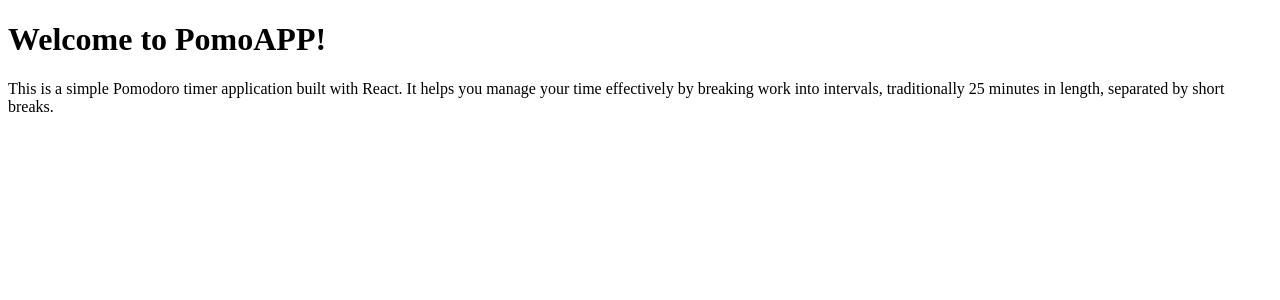
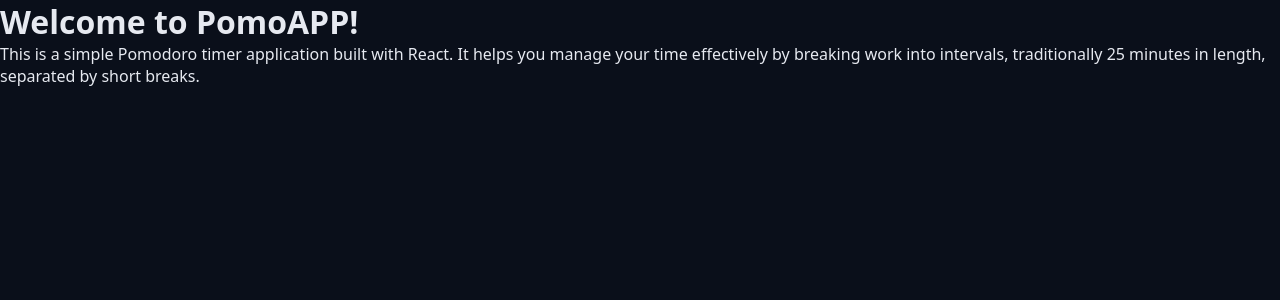
Before and after one commit to sidney-cardoso/pomoApp, a React (Vite) app: page / in a window 1280 px wide. Shown: the top 300 px of the page. Built offline with nearby package versions, Linux system fonts and the light colour scheme.

Commit message:
Variaveis globais e reset do CSS

```diff
--- a/src/App.tsx
+++ b/src/App.tsx
@@ -1,3 +1,6 @@
+import './styles/theme.css';
+import './styles/global.css';
+
 export function App() {
 	return (
 		<>
--- /dev/null
+++ b/src/styles/global.css
@@ -0,0 +1,18 @@
+* {
+	margin: 0;
+	padding: 0;
+	box-sizing: border-box;
+}
+
+html {
+	font-size: 62.5%;
+}
+
+body {
+	font-family: system-ui, -apple-system, BlinkMacSystemFont, 'Segoe UI',
+		Roboto, Oxygen, Ubuntu, Cantarell, 'Open Sans', 'Helvetica Neue',
+		sans-serif;
+	font-size: 1.6rem;
+	background: var(--gray-900);
+	color: var(--text-default);
+}
--- /dev/null
+++ b/src/styles/theme.css
@@ -0,0 +1,36 @@
+:root {
+	--gray-100: #e6e9f0;
+	--gray-200: #cdd3e1;
+	--gray-300: #aab3cc;
+	--gray-400: #555f7d;
+	--gray-500: #454f6a;
+	--gray-600: #363d56;
+	--gray-700: #272f43;
+	--gray-800: #181f2e;
+	--gray-900: #0a0f1a;
+
+	--primary: #0da170;
+	--primary-light: #4de7b7;
+	--primary-dark: #065f46;
+
+	--link-color: #10b981;
+	--link-hover: #0b8a60;
+
+	--success: #22c55e;
+	--warning: #eab308;
+	--error: #991b1b;
+	--info: #0ea5e9;
+
+	--text-over-primary: #0a0f1a;
+	--text-over-primary-dark: #e6e9f0;
+	--text-over-primary-light: #0a0f1a;
+	--text-over-success: #0a0f1a;
+	--text-over-warning: #0a0f1a;
+	--text-over-error: #e6e9f0;
+	--text-over-info: #0a0f1a;
+	--text-default: #e6e9f0;
+	--text-muted: #aab3cc;
+
+	--disabled: #555f7d;
+	--text-disabled: #aab3cc;
+}
```
